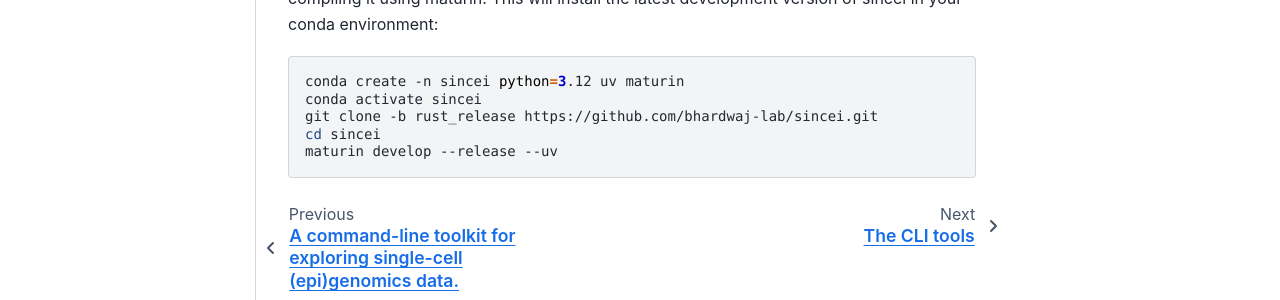
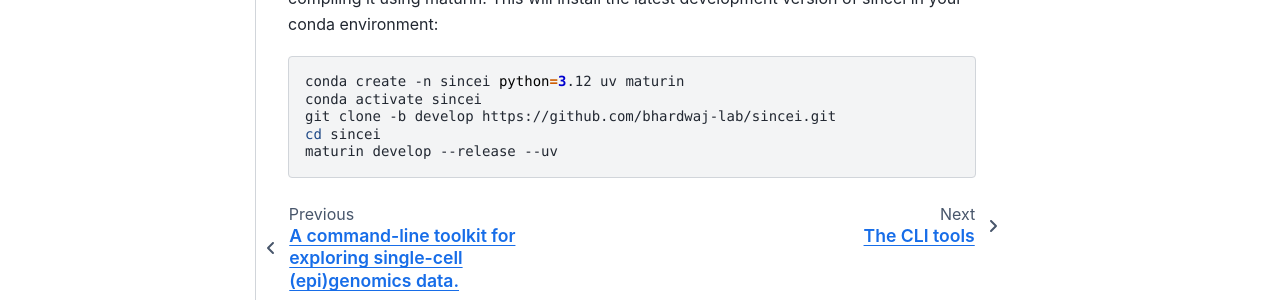
Before and after one commit to bhardwaj-lab/sincei, a Sphinx documentation site: the page built from docs/content/installation.rst, in a window 1280 px wide and 1183 px high. Shown: the part 802-1102 px from the top of the window. Built offline with Sphinx 7.4.7 and the Sphinx Book theme 1.1.4, drawn with Linux system fonts in a browser that asks for light colours; pages that are not in the unit, such as notebooks, are missing from menus; the version number is read from the project's files by our own code.

Commit message:
Fix git clone develop branch

```diff
--- a/docs/content/installation.rst
+++ b/docs/content/installation.rst
@@ -42,6 +42,6 @@ environment:
 
     conda create -n sincei python=3.12 uv maturin
     conda activate sincei
-    git clone -b rust_release https://github.com/bhardwaj-lab/sincei.git
+    git clone -b develop https://github.com/bhardwaj-lab/sincei.git
     cd sincei
     maturin develop --release --uv
```
